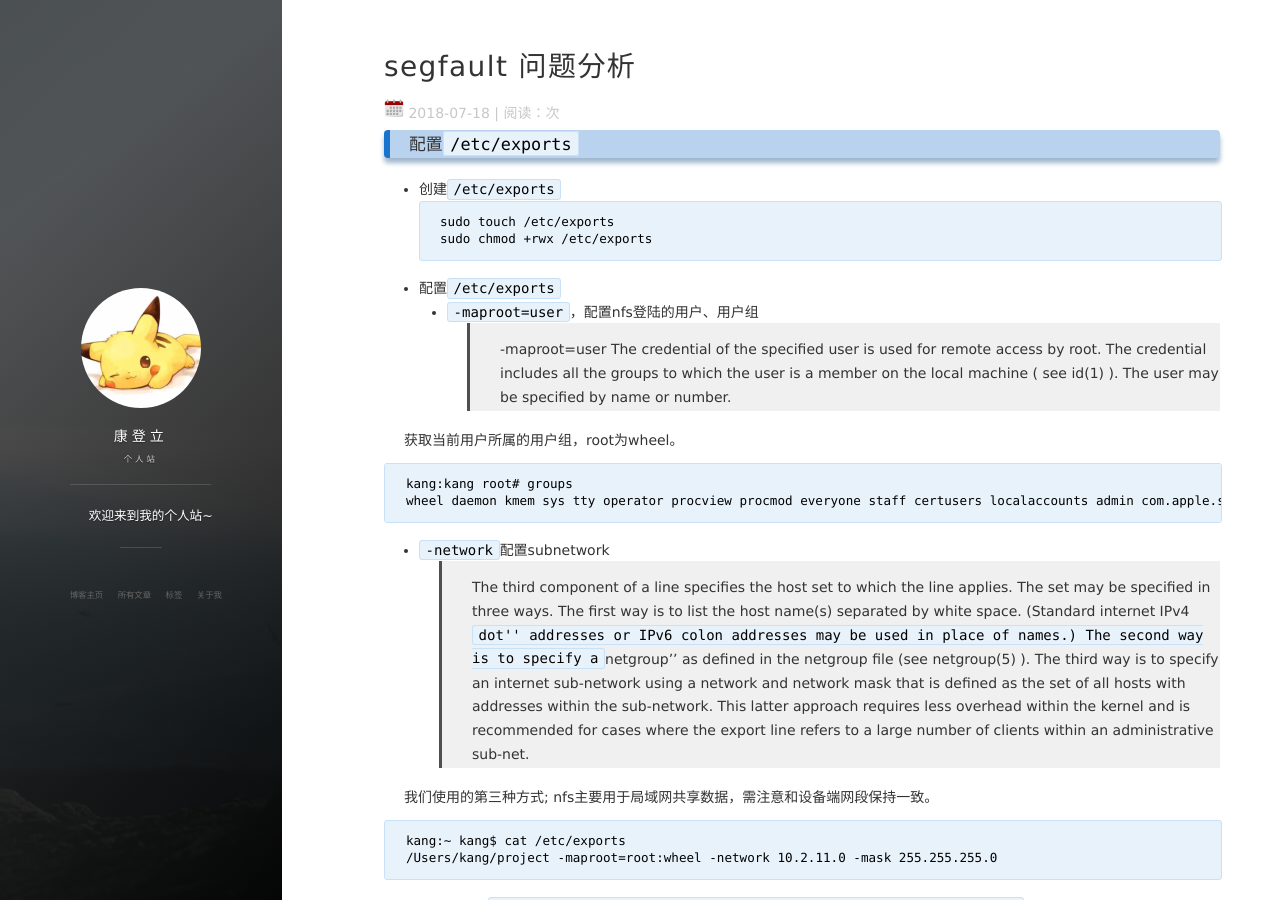
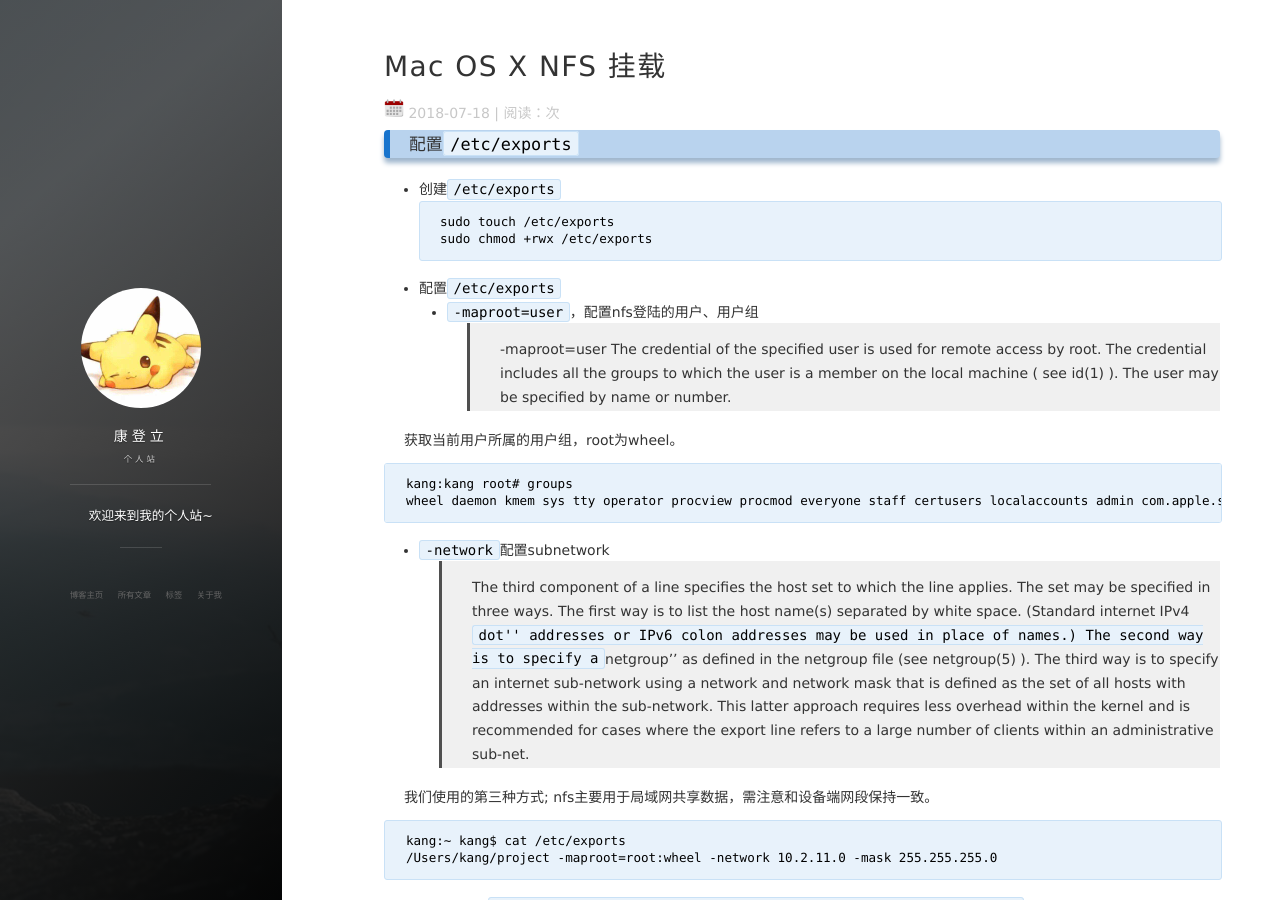
Before and after one commit to kgbook/kgbook.github.io, a Jekyll site: the page built from _posts/2018-07-18-Mac OS X NFS挂载.md, in a window 1280 px wide and 900 px high. Built offline with Jekyll 4.4.1, drawn with Linux system fonts in a browser that asks for light colours; nearby versions of some CDN libraries; comment, search, counter and statistics services are not loaded.

Commit message:
modify article title

```diff
--- a/_posts/2018-07-18-Mac OS X NFS挂载.md
+++ b/_posts/2018-07-18-Mac OS X NFS挂载.md
@@ -1,6 +1,6 @@
 ---
 layout: post
-title: segfault 问题分析
+title: Mac OS X NFS 挂载
 date: 2018-07-18
 tags: [数据通信]
 ---
```
